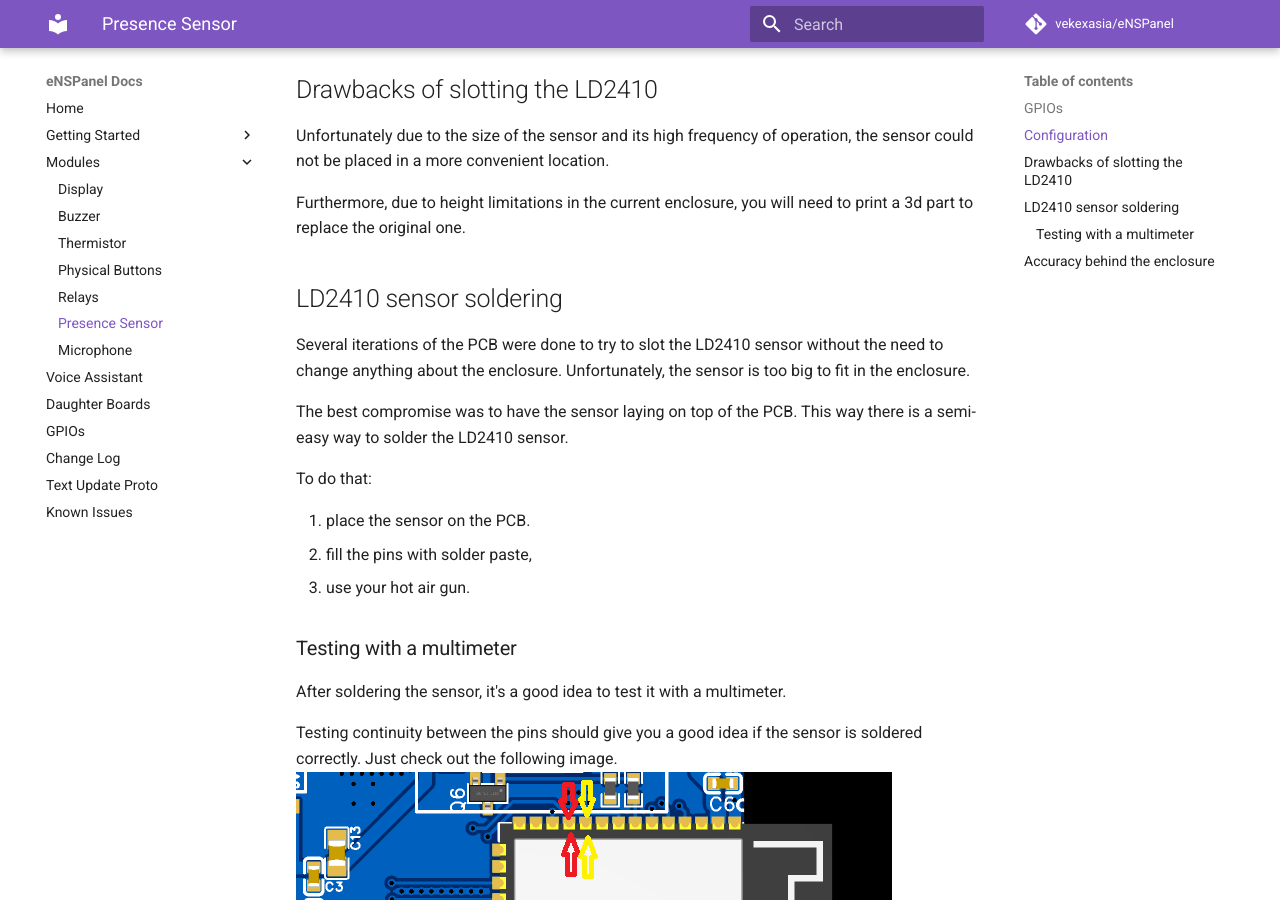
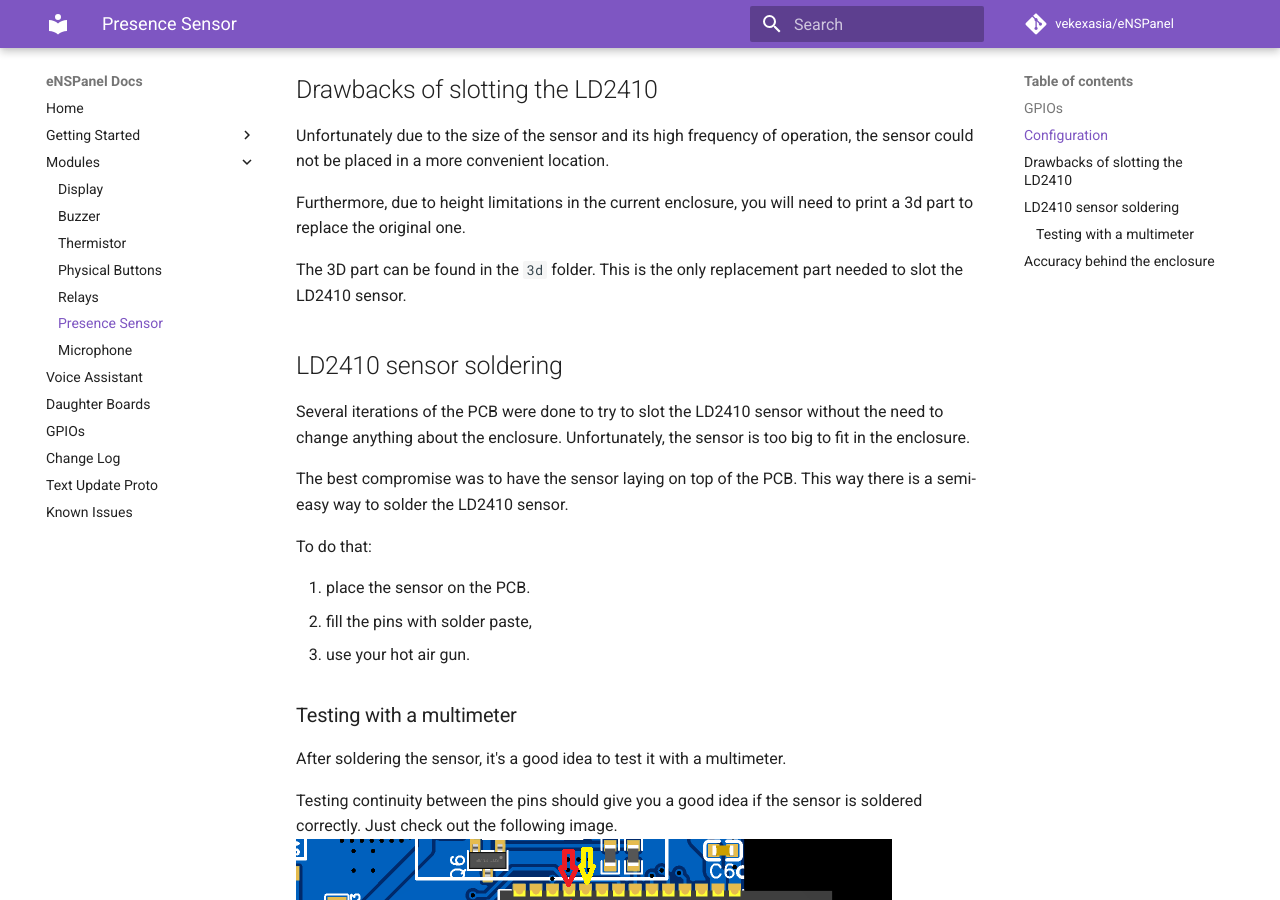
Before and after one commit to vekexasia/eNSPanel, an MkDocs documentation site: the page built from docs/modules/presence.md, in a window 1280 px wide and 900 px high, scrolled down 1422 px. Built offline with MkDocs 1.6.1 and Material for MkDocs 9.7.7, drawn with Linux system fonts in a browser that asks for light colours; comment, search, counter and statistics services are not loaded.

```diff
--- a/docs/modules/presence.md
+++ b/docs/modules/presence.md
@@ -66,6 +66,8 @@ Unfortunately due to the size of the sensor and its high frequency of operation,
 
 Furthermore, due to height limitations in the current enclosure, you will need to print a 3d part to replace the original one.
 
+The 3D part can be found in the `3d` folder. This is the only replacement part needed to slot the LD2410 sensor.
+
 ## LD2410 sensor soldering
 
 Several iterations of the PCB were done to try to slot the LD2410 sensor without the need to change anything about the enclosure. Unfortunately, the sensor is too big to fit in the enclosure.
```
Also changed, not shown: docs/daughter.md (+2 -2 lines).
